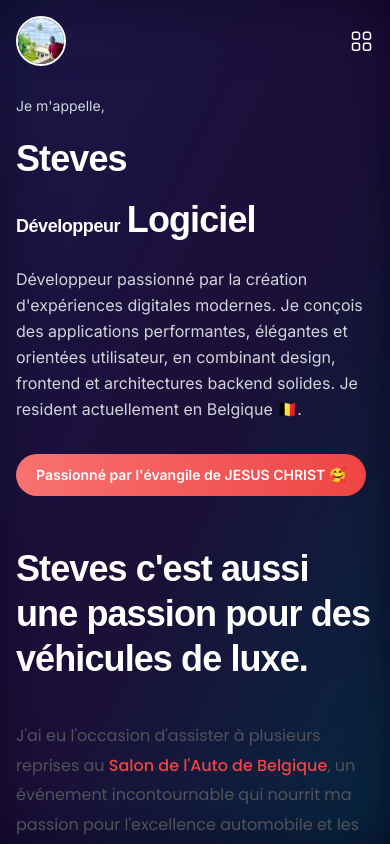
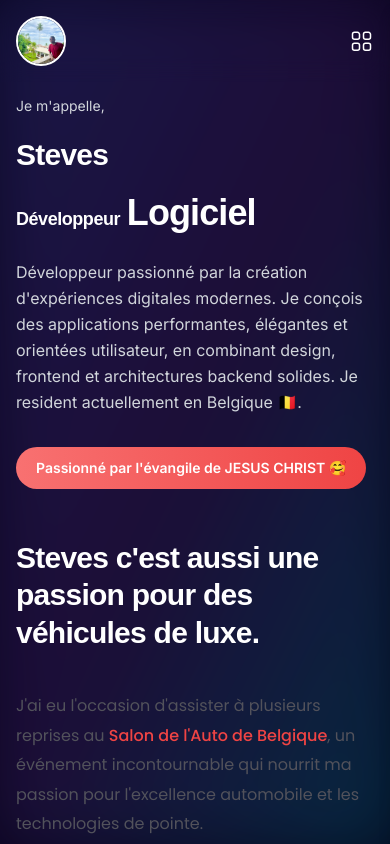
Before and after one commit to stevesfranc-ctrl/wonder-app, a Next.js app: page /about-me in a window 390 px wide. Built offline with nearby package versions, Linux system fonts and the light colour scheme; a web font is replaced by a local one.

Commit message:
update nav bar

```diff
--- a/app/about-me/page.tsx
+++ b/app/about-me/page.tsx
@@ -26,11 +26,11 @@ export default function AboutMe() {
             <h1 className="
           mt-5
           font-heading
-          text-4xl
+          text-3xl
           font-bold
           tracking-tight
           text-white
-          sm:text-5xl
+          sm:text-4xl
           leading-tight
         " >
               Steves
@@ -110,16 +110,7 @@ export default function AboutMe() {
           <div className=" text-white flex-1">
             <div className="flex h-full w-full flex-col items-start justify-center mt-[20px] z-[20]">
               <h1
-                                className="
-          mt-5
-          font-heading
-          text-4xl
-          font-bold
-          tracking-tight
-
-          text-white
-          sm:text-5xl
-          leading-tight
+                className=" mt-5 font-heading text-3xl font-bold tracking-tight  text-white sm:text-5xl leading-tight
         "
               >
                 <span className="developer ">
@@ -214,16 +205,7 @@ export default function AboutMe() {
           <div className=" text-white flex-1">
             <div className="flex h-full w-full flex-col items-start justify-center mt-[20px] z-[20] px-4">
               <h1
-        className="
-          mt-5
-          font-heading
-          text-4xl
-          font-bold
-          tracking-tight
-
-          text-white
-          sm:text-5xl
-          leading-tight
+                className=" mt-5 font-heading text-3xl font-bold tracking-tight  text-white sm:text-5xl leading-tight
         "
               >
                 <span className="developer ">
```
Lines whose indentation alone changed are shown as unchanged.
